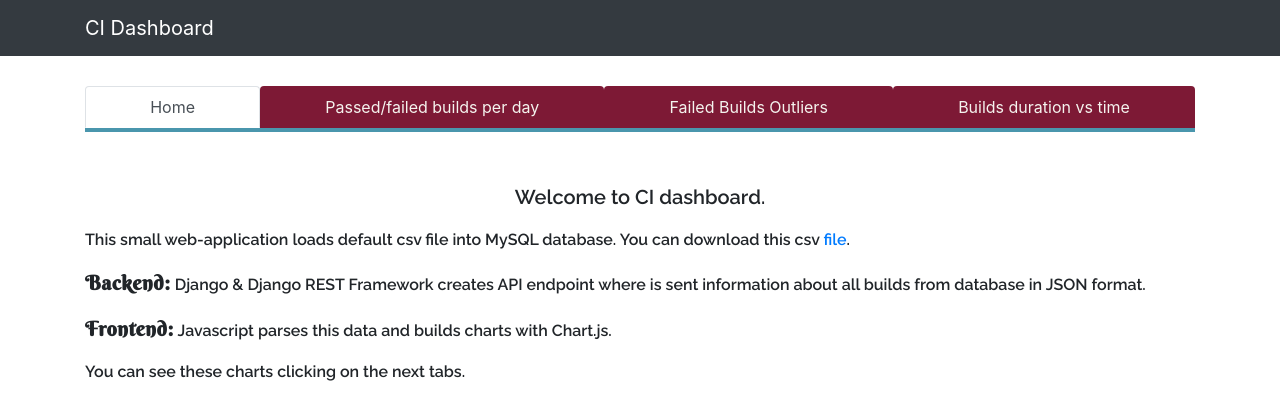
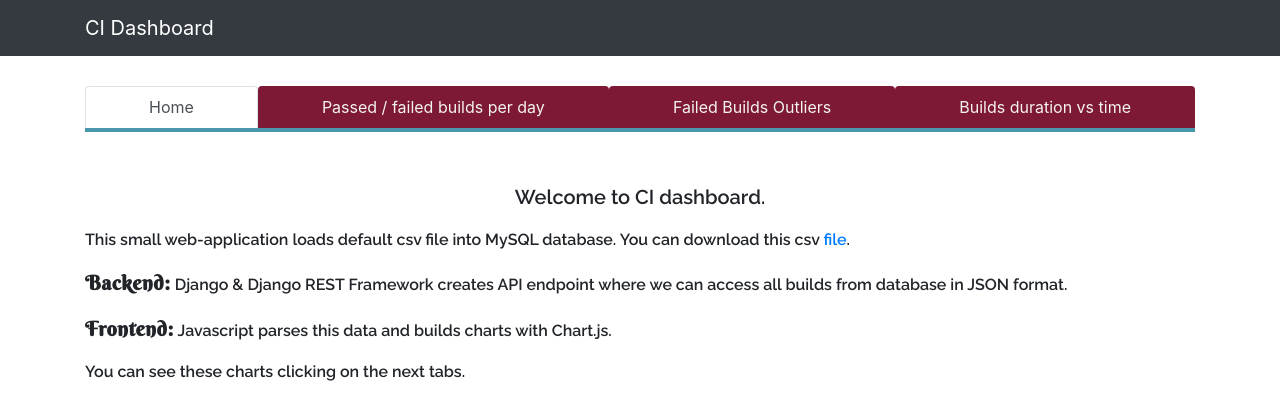
Before and after one commit to curious725/ci_dashboard, a Django app: template src/templates/ci_projects/home.html in a window 1280 px wide. Shown: the top 420 px of the page. Run offline with Django 3.2, Linux system fonts and the light colour scheme; the template is opened without the code that fills it, so the values that code supplies are empty; some libraries are stand-ins or nearby versions.

Commit message:
rewrite some phrases

```diff
--- a/src/templates/ci_projects/home.html
+++ b/src/templates/ci_projects/home.html
@@ -12,7 +12,7 @@
     <a class="nav-item nav-link" id="passed-failed-per-day-chart-tab"
     data-toggle="tab" href="#passed-failed-per-day-chart" role="tab"
     aria-controls="nav-profile" aria-selected="false">
-      Passed/failed builds per day
+      Passed / failed builds per day
     </a>
     <a class="nav-item nav-link" id="failed-builds-outliers-chart-tab"
     data-toggle="tab" href="#failed-builds-outliers-chart" role="tab"
@@ -32,8 +32,7 @@
         You can download this csv <a href="{% static 'session_history.csv' %}">
         file</a>.
       </p>
-      <p><span class="special">Backend:</span> Django & Django REST Framework creates API endpoint where is sent
-        information about all builds from database in JSON format.</p>
+      <p><span class="special">Backend:</span> Django & Django REST Framework creates API endpoint where we can access all builds from database in JSON format.</p>
       <p><span class="special">Frontend:</span> Javascript parses this data and builds charts
       with Chart.js.</p>
       <p>You can see these charts clicking on the next tabs.</p>
@@ -49,7 +48,7 @@
       <canvas id="outliers-failed-chart"></canvas>
     </div>
       <div class="algoexplanation">
-        <h5>* Algorithm for detection outliers we used here</h5>
+        <h5>* Algorithm for detection outliers we used</h5>
         <p>An outlier is an observation that lies an abnormal distance from other values in a random sample from a population.</p>
         <p>To detect outliers we use a method described by Moore and McCabe. This method gives more strict definition of outlier as a point which falls more than 1.5 times the interquartile range above the third quartile or below the first quartile. According to this method, we need to find for our sorted dataset:</p>
         <ul>
```
